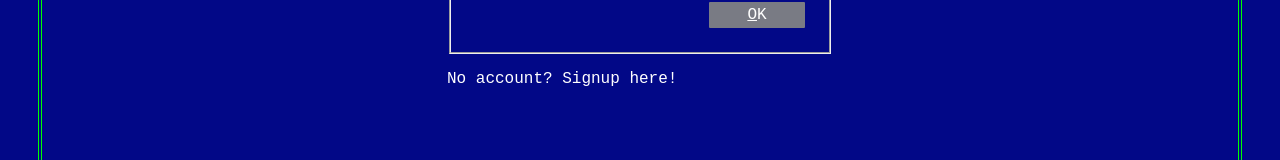
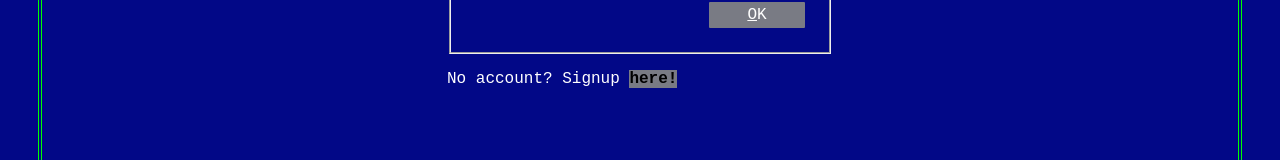
Before and after one commit to thecowsays/nameless-whispers, a React (Vite) app: page /Login in a window 1280 px wide. In both pictures the pointer is over the element "here!". Shown: the part 389-549 px from the top of the page. Built offline with nearby package versions, Linux system fonts and the light colour scheme; a web font is replaced by a local one.

Commit message:
created link for conditional rendering css

```diff
--- a/src/pages/Auth/Auth.module.css
+++ b/src/pages/Auth/Auth.module.css
@@ -58,3 +58,16 @@
     align-self: flex-end;
     cursor: pointer;
 }
+
+span:hover {
+    background-color: var(--shadow);
+    color: var(--alt-color);
+    font-weight: 600;
+    cursor: pointer;
+}
+
+span::first-letter {
+    text-decoration: underline;
+    font-weight: 400;
+    color: var(--main-color);
+}
```
